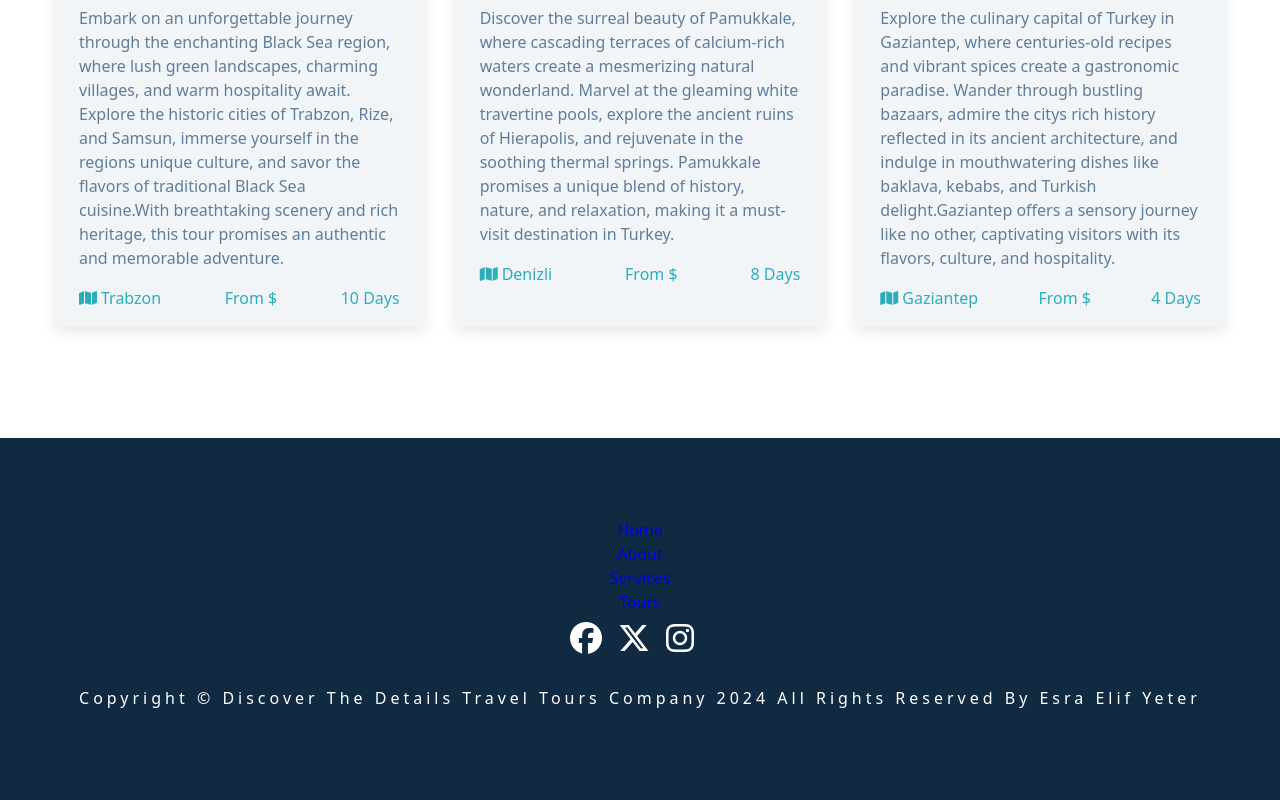
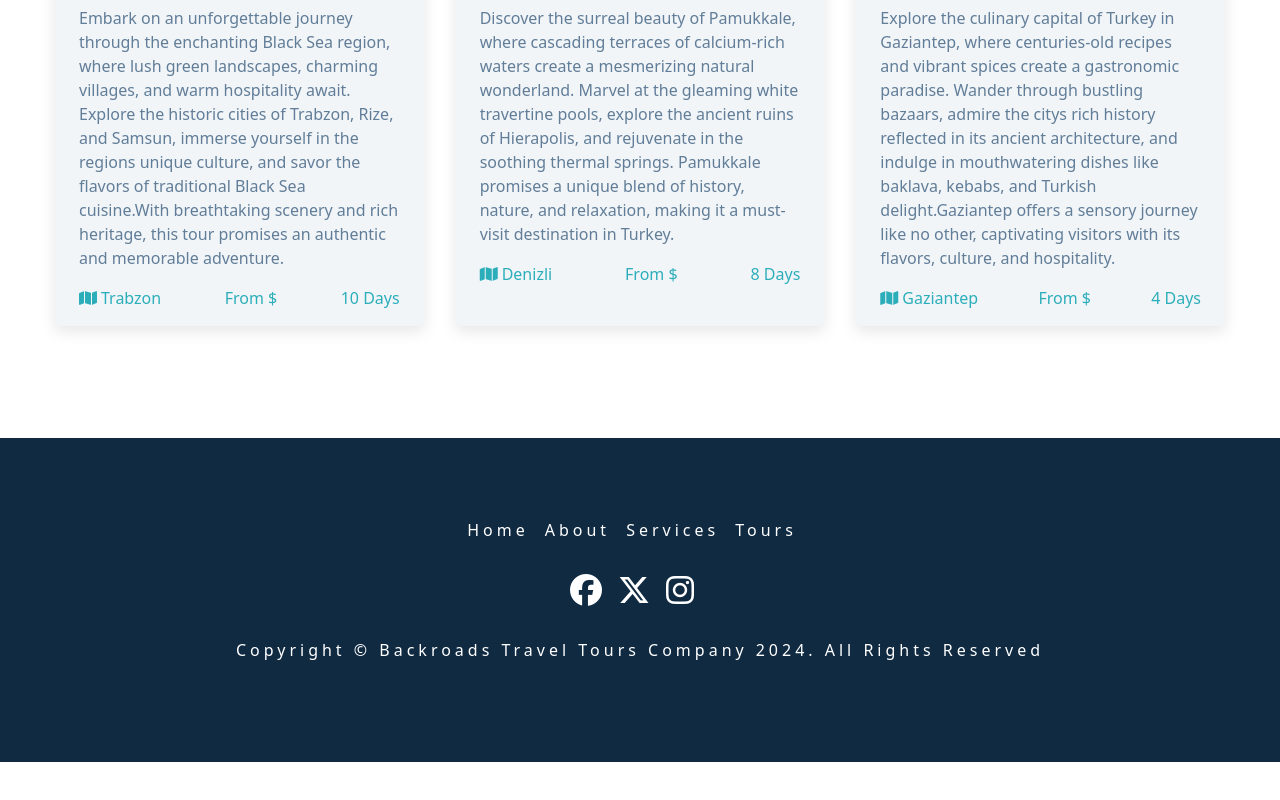
Before and after one commit to esraelif/discoverthedetails, a React (Create React App) app: page / in a window 1280 px wide. Shown: the part 2969-3769 px from the top of the page. After the commit the page ends 3731 px from the top, so only its background shows below. Built offline with nearby package versions, Linux system fonts and the light colour scheme.

Commit message:
about.js

```diff
--- a/src/components/About.js
+++ b/src/components/About.js
@@ -25,7 +25,7 @@ const About = () => {
                         With our knowledgeable guides, delve into the region's rich history and culture while experiencing unparalleled natural beauty. Book your Cappadocia tour today for an unforgettable adventure in the heart of Turkey.
                     </p>
 
-                    <a href='#' className='btn'>
+                    <a href='/about' className='btn'>
                         read more
                     </a>
                 </article>
--- a/src/components/Footer.js
+++ b/src/components/Footer.js
@@ -1,28 +1,20 @@
-import React from 'react';
 import { socialLinks } from '../data'
-import PageLinks from './PageLinks';
-import SocialLink from './SocialLink';
-
+import PageLinks from './PageLinks'
+import SocialLink from './SocialLink'
 const Footer = () => {
     return (
-        <footer className="section footer">
-            <PageLinks parentClass='footer - links' itemClass='footer - link' />
-            <ul className="footer-icons">
+        <footer className='section footer'>
+            <PageLinks parentClass='footer-links' itemClass='footer-link' />
+            <ul className='footer-icons'>
                 {socialLinks.map((link) => {
-                    const { id, href, icon } = link
-                    return (
-
-                        <SocialLink key={link.id}{...link} itemClass='footer-icon' />
-
-                    )
+                    return <SocialLink key={link.id} {...link} itemClass='footer-icon' />
                 })}
             </ul>
-            <p className="copyright">
-                copyright &copy; Discover The Details travel tours company
-                <span id="date">{new Date().getFullYear()}</span> all rights reserved by Esra Elif Yeter
+            <p className='copyright'>
+                copyright &copy; Backroads travel tours company
+                <span id='date'>{new Date().getFullYear()}</span>. all rights reserved
             </p>
         </footer>
-    );
+    )
 }
-
-export default Footer;
+export default Footer
```
